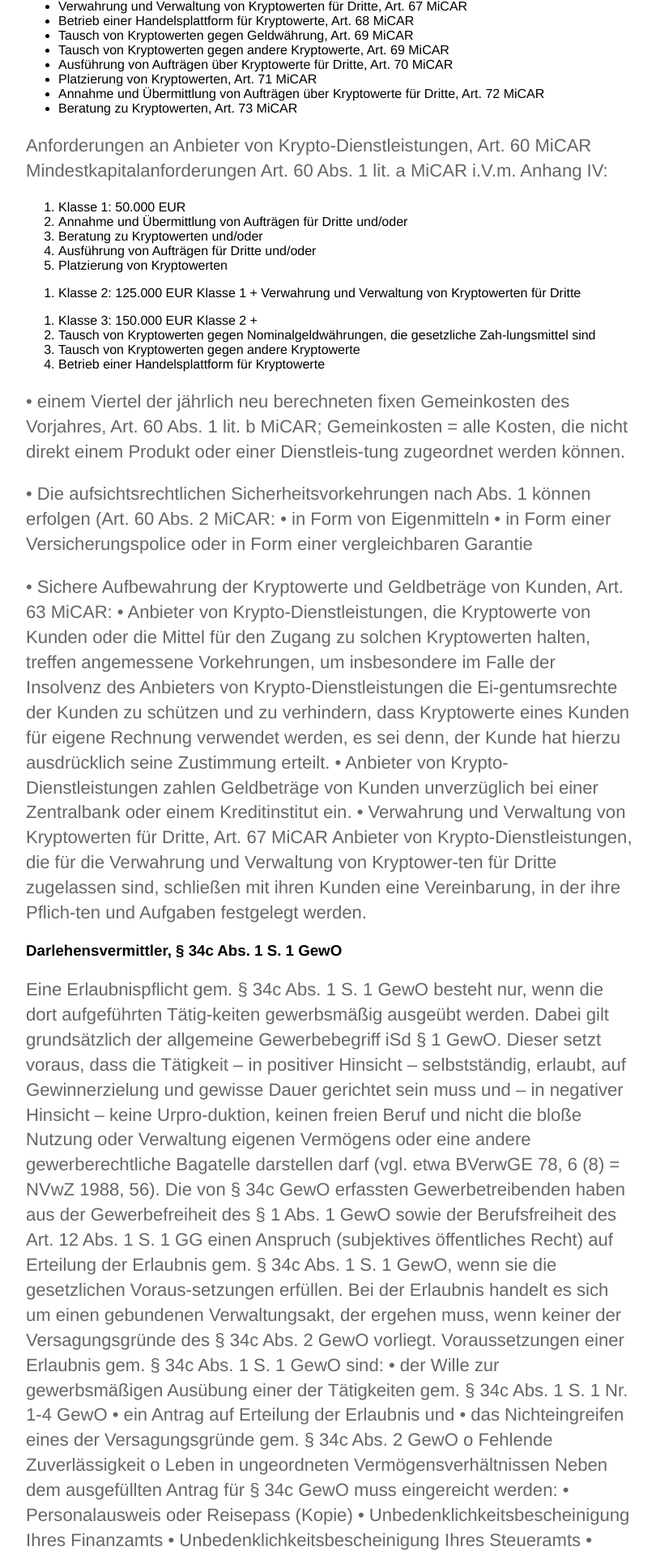
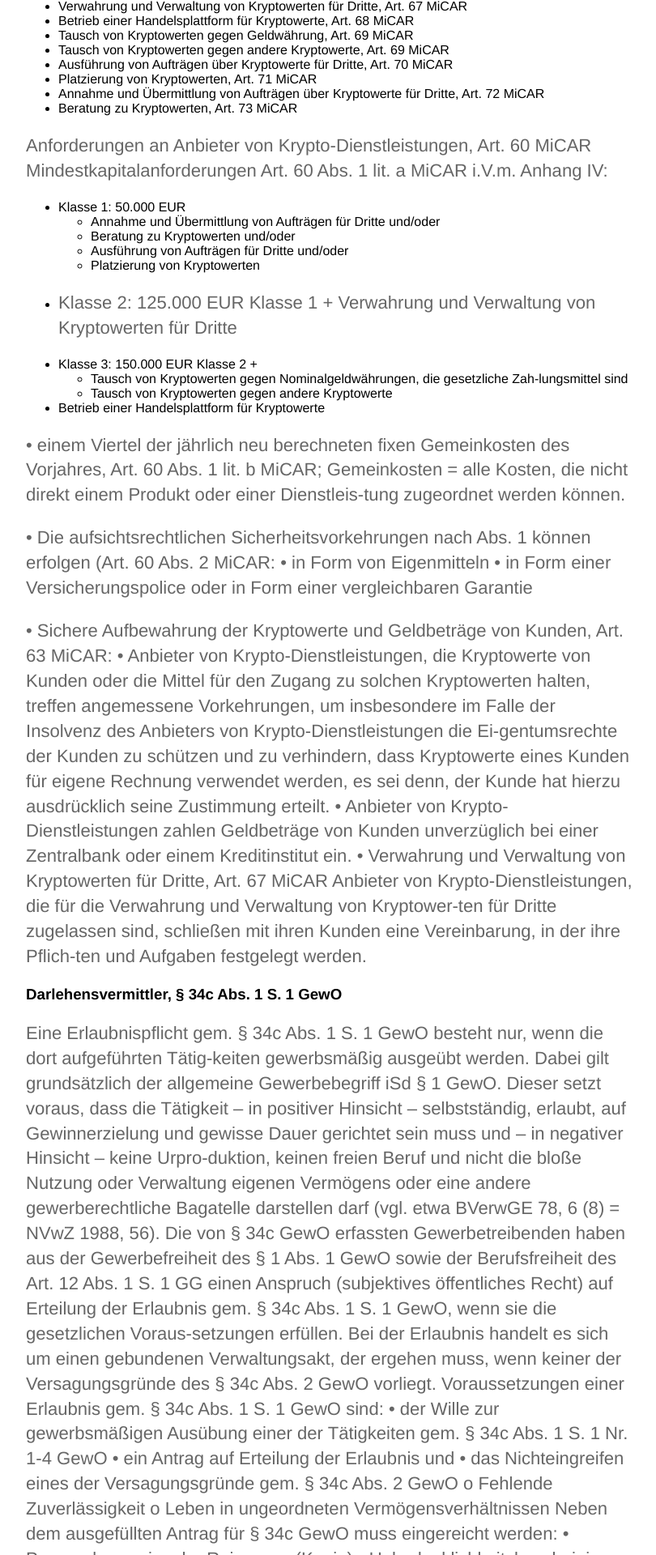
Before and after one commit to Bitcoin-InnovationHub/home, a Jekyll site: the page built from _posts/2022-05-16-bitcoin-microfinance.md, in a window 1280 px wide. Shown: the part 4104-6024 px from the top of the page at 81% size, without its empty margins (233-1043 px from the left). Built offline with Jekyll 4.4.1, drawn with Linux system fonts in a browser that asks for light colours.

Commit message:
Update 2022-05-16-bitcoin-microfinance.md

```diff
--- a/_posts/2022-05-16-bitcoin-microfinance.md
+++ b/_posts/2022-05-16-bitcoin-microfinance.md
@@ -99,26 +99,21 @@ Gem. Art. 53 ff. MiCAR benötigen Dienstleister, die bestimmte Dienstleistungen
 
 Anforderungen an Anbieter von Krypto-Dienstleistungen, Art. 60 MiCAR
 Mindestkapitalanforderungen Art. 60 Abs. 1 lit. a MiCAR i.V.m. Anhang IV:
- <ol>
-  <li>Klasse 1: 50.000 EUR</li>
-  	<li>Annahme und Übermittlung von Aufträgen für Dritte und/oder</li>
-  	<li>Beratung zu Kryptowerten und/oder</li>
-  	<li>Ausführung von Aufträgen für Dritte und/oder</li>
-  	<li>Platzierung von Kryptowerten</li>
-</ol>
 
- <ol>
-  <li>Klasse 2: 125.000 EUR
-	Klasse 1 + Verwahrung und Verwaltung von Kryptowerten für Dritte</li>
-</ol>
+- Klasse 1: 50.000 EUR
+	- Annahme und Übermittlung von Aufträgen für Dritte und/oder
+	- Beratung zu Kryptowerten und/oder
+	- Ausführung von Aufträgen für Dritte und/oder
+	- Platzierung von Kryptowerten
 
- <ol>
-  <li>Klasse 3: 150.000 EUR
-	Klasse 2 +</li>
-  	<li>Tausch von Kryptowerten gegen Nominalgeldwährungen, die gesetzliche Zah-lungsmittel sind</li>
-  	<li>Tausch von Kryptowerten gegen andere Kryptowerte</li>
-  	<li>Betrieb einer Handelsplattform für Kryptowerte</li>
-</ol>
+- Klasse 2: 125.000 EUR
+Klasse 1 + Verwahrung und Verwaltung von Kryptowerten für Dritte
+
+- Klasse 3: 150.000 EUR
+Klasse 2 +
+	- Tausch von Kryptowerten gegen Nominalgeldwährungen, die gesetzliche Zah-lungsmittel sind
+	- Tausch von Kryptowerten gegen andere Kryptowerte
+- Betrieb einer Handelsplattform für Kryptowerte
 
 •	einem Viertel der jährlich neu berechneten fixen Gemeinkosten des Vorjahres, Art. 60 Abs. 1 lit. b MiCAR; Gemeinkosten = alle Kosten, die nicht direkt einem Produkt oder einer Dienstleis-tung zugeordnet werden können.
 
```
